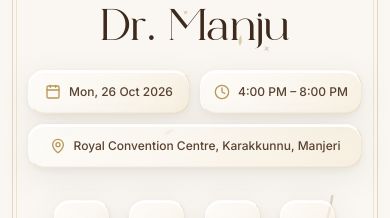
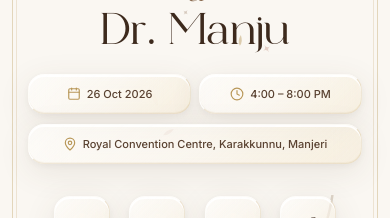
Before and after one commit to saijithc/wedding_invitation_website, a Next.js app: page / in a window 390 px wide. Shown: the part 265-483 px from the top of the page. Built offline with nearby package versions, Linux system fonts and the light colour scheme.

Commit message:
fix: compact date/time cards for small screens

```diff
--- a/src/components/SplashCover.tsx
+++ b/src/components/SplashCover.tsx
@@ -74,20 +74,20 @@ export default function SplashCover({ onOpen, isOpened }: SplashCoverProps) {
         </div>
 
         {/* Date, Time & Venue Info */}
-        <div className="w-full mt-4 text-[#5A4231] text-xs space-y-2.5">
-          <div className="grid grid-cols-2 gap-2.5">
-            <div className="h-11 flex items-center justify-center gap-2 px-3 rounded-2xl liquid-glass-gold">
-              <Calendar className="w-4 h-4 text-[#B89758] shrink-0" />
-              <span className="font-medium">Mon, 26 Oct 2026</span>
+        <div className="w-full mt-4 text-[#5A4231] space-y-2.5">
+          <div className="grid grid-cols-2 gap-2">
+            <div className="h-10 flex items-center justify-center gap-1.5 px-2 rounded-2xl liquid-glass-gold">
+              <Calendar className="w-3.5 h-3.5 text-[#B89758] shrink-0" />
+              <span className="font-medium text-[11px] sm:text-xs whitespace-nowrap">26 Oct 2026</span>
             </div>
-            <div className="h-11 flex items-center justify-center gap-2 px-3 rounded-2xl liquid-glass-gold">
-              <Clock className="w-4 h-4 text-[#B89758] shrink-0" />
-              <span className="font-medium">4:00 PM – 8:00 PM</span>
+            <div className="h-10 flex items-center justify-center gap-1.5 px-2 rounded-2xl liquid-glass-gold">
+              <Clock className="w-3.5 h-3.5 text-[#B89758] shrink-0" />
+              <span className="font-medium text-[11px] sm:text-xs whitespace-nowrap">4:00 – 8:00 PM</span>
             </div>
           </div>
-          <div className="h-11 flex items-center justify-center gap-2 px-3 rounded-2xl liquid-glass-gold">
-            <MapPin className="w-4 h-4 text-[#B89758] shrink-0" />
-            <span className="font-medium">Royal Convention Centre, Karakkunnu, Manjeri</span>
+          <div className="h-10 flex items-center justify-center gap-1.5 px-3 rounded-2xl liquid-glass-gold">
+            <MapPin className="w-3.5 h-3.5 text-[#B89758] shrink-0" />
+            <span className="font-medium text-[11px] sm:text-xs text-center">Royal Convention Centre, Karakkunnu, Manjeri</span>
           </div>
         </div>
       </div>
```
